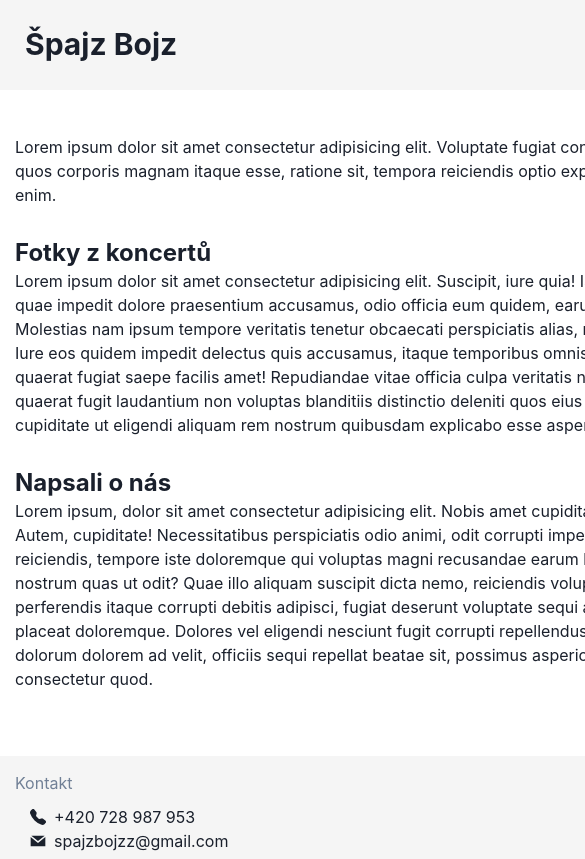
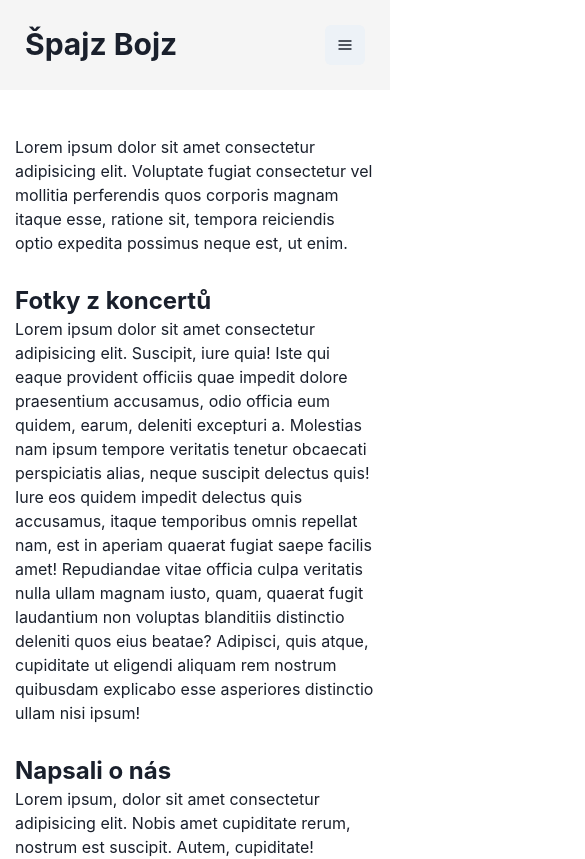
Before and after one commit to hofin34/band-website, a React (Vite) app: page / in a window 390 px wide. Shown: the top 859 px of the page, 585 px wide, since content can reach past the window. Built offline with nearby package versions, Linux system fonts and the light colour scheme.

Commit message:
mobile view repair

```diff
--- a/src/components/Layout.tsx
+++ b/src/components/Layout.tsx
@@ -6,7 +6,7 @@ import NavigationBar from './NavigationBar'
 function Layout() {
     return (
         <>
-            <Box minHeight='100vh' minWidth='100vh'>
+            <Box minHeight='100vh' >
 
                 <Flex direction="column" height='100vh'>
                     <NavigationBar />
--- a/src/features/concerts/components/ConcertList.tsx
+++ b/src/features/concerts/components/ConcertList.tsx
@@ -23,7 +23,7 @@ function ConcertList() {
             {data?.result.sort(function (a, b) {
                 return new Date(b.date).valueOf() - new Date(a.date).valueOf();
             }).map((concert) =>
-                <Card direction='row' m='15px' p='15px' maxW='4xl'>
+                <Card key={concert._id} direction='row' m='15px' p='15px' maxW='4xl'>
                     <Flex direction='column' justifyContent='center' alignItems='center'>
                         <Heading color='red.700'>{getDateDay(concert.date)}.</Heading>
                         <Text color='red.700'>{getDateMonthName(concert.date)}</Text>
```
